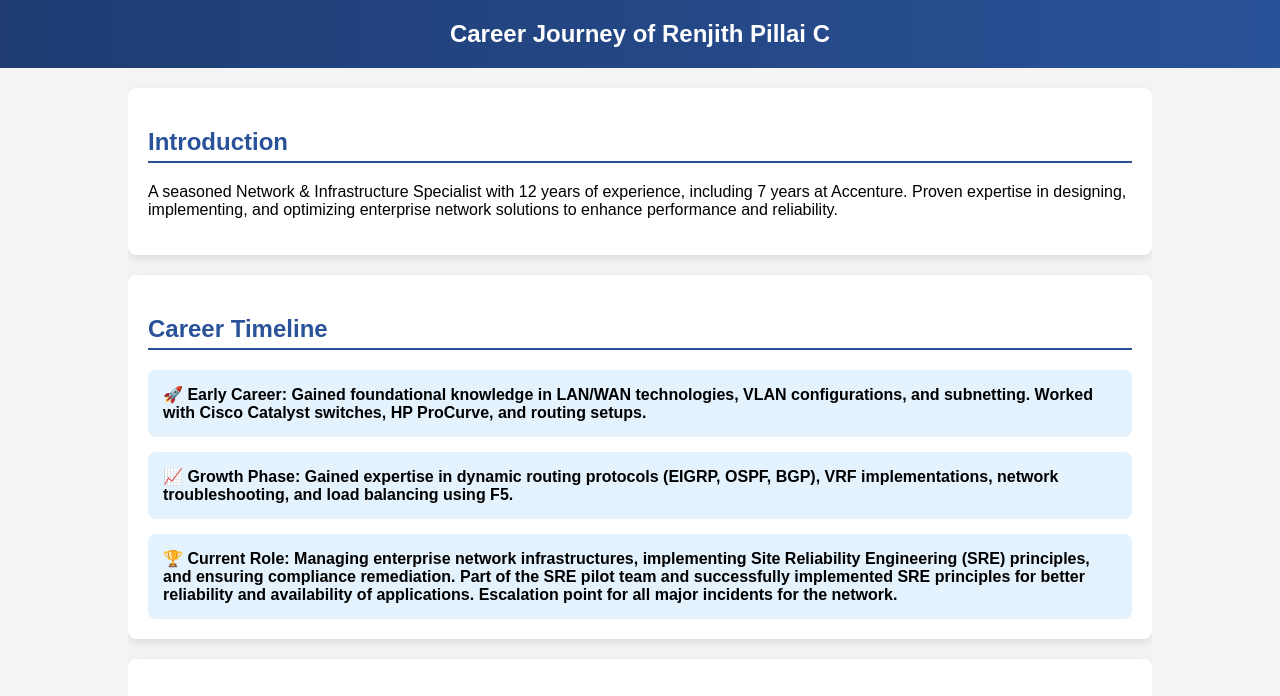
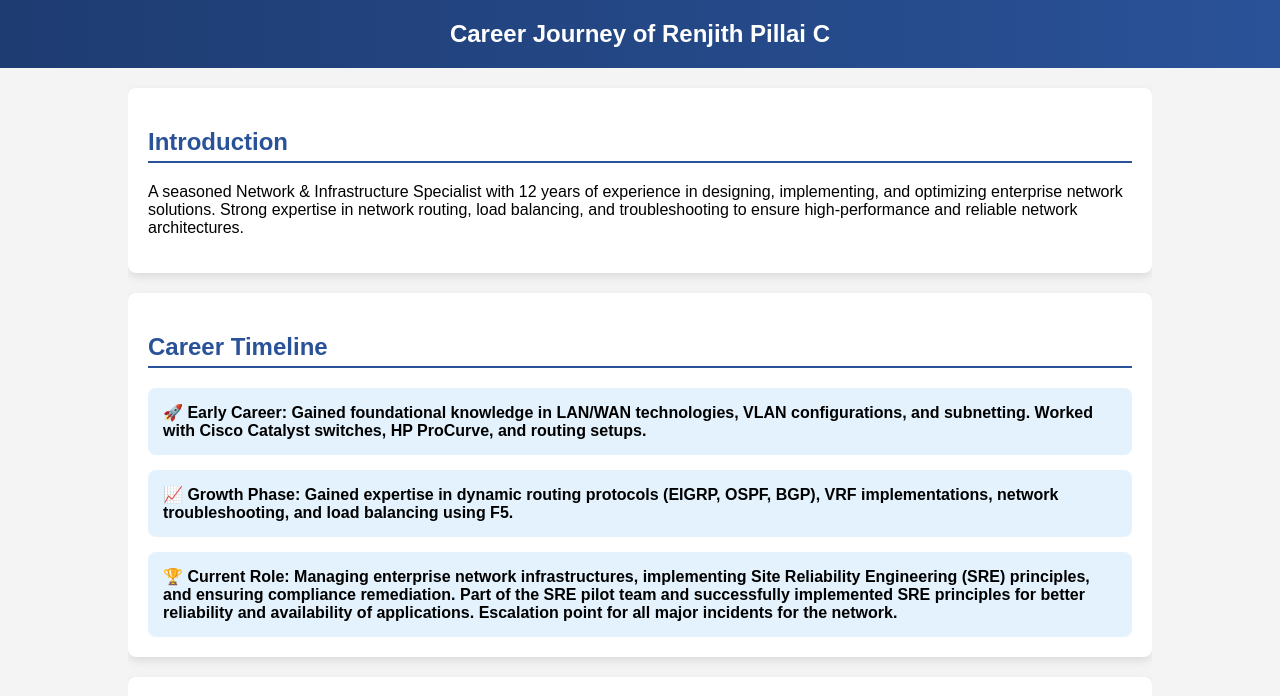
Before and after one commit to renjithpillaic/career-journey_1, a plain HTML site: page index.html in a window 1280 px wide. Shown: the top 696 px of the page. Drawn offline with Linux system fonts and the light colour scheme.

Commit message:
Update index.html

```diff
--- a/index.html
+++ b/index.html
@@ -89,7 +89,7 @@
     <div class="container">
         <section>
             <h2>Introduction</h2>
-            <p>A seasoned Network & Infrastructure Specialist with 12 years of experience, including 7 years at Accenture. Proven expertise in designing, implementing, and optimizing enterprise network solutions to enhance performance and reliability.</p>
+            <p>A seasoned Network & Infrastructure Specialist with 12 years of experience in designing, implementing, and optimizing enterprise network solutions. Strong expertise in network routing, load balancing, and troubleshooting to ensure high-performance and reliable network architectures.</p>
         </section>
 
         <section>
```
